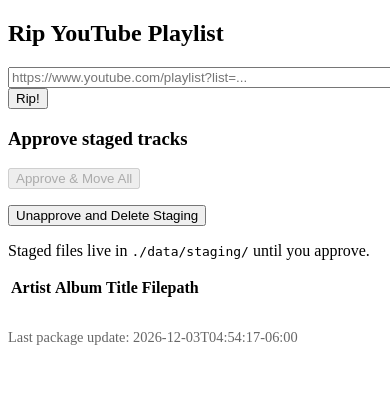
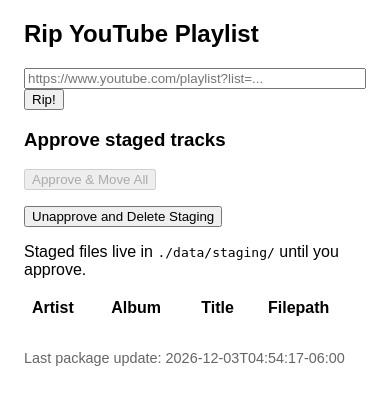
Before and after one commit to rudyscoggins/SongRipper, a FastAPI app: page / in a window 390 px wide; the page is wider, and only the part inside the window is pictured. Shown: the top 405 px of that part. Run offline with FastAPI, Linux system fonts and the light colour scheme; lists and menus that the app fills with data are empty; some libraries are stand-ins or nearby versions.

Commit message:
Add responsive design for mobile

```diff
--- a/src/songripper/static/styles.css
+++ b/src/songripper/static/styles.css
@@ -1,4 +1,39 @@
-body {}
+body {
+  font-family: sans-serif;
+  margin: 1em auto;
+  padding: 0 1em;
+  max-width: 800px;
+}
+
+form {
+  margin-bottom: 1em;
+}
+
+input[type="text"] {
+  width: 100%;
+  max-width: 600px;
+  box-sizing: border-box;
+}
+
+table {
+  width: 100%;
+  border-collapse: collapse;
+}
+
+th, td {
+  text-align: left;
+  padding: 0.25em 0.5em;
+}
+
+@media (max-width: 600px) {
+  body {
+    margin: 0.5em;
+  }
+
+  .approval-actions form {
+    display: block;
+  }
+}
 
 #alerts {
   position: fixed;
--- a/src/songripper/templates/index.html
+++ b/src/songripper/templates/index.html
@@ -2,6 +2,7 @@
 <html lang="en">
 <head>
   <meta charset="utf-8">
+  <meta name="viewport" content="width=device-width, initial-scale=1">
   <title>Song Ripper</title>
   <link rel="stylesheet" href="/static/styles.css?v={{ v }}">
   <script src="/static/main.js?v={{ v }}"></script>
@@ -16,7 +17,7 @@
 <h2>Rip YouTube Playlist</h2>
 <div id="spinner" aria-hidden="true"></div>
 <form hx-post="/rip" hx-swap="none" hx-indicator="#spinner">
-  <input type="text" name="playlist_url" placeholder="https://www.youtube.com/playlist?list=..." size="80" required>
+  <input type="text" name="playlist_url" placeholder="https://www.youtube.com/playlist?list=..." required>
   <button type="submit">Rip!</button>
 </form>
 
```
